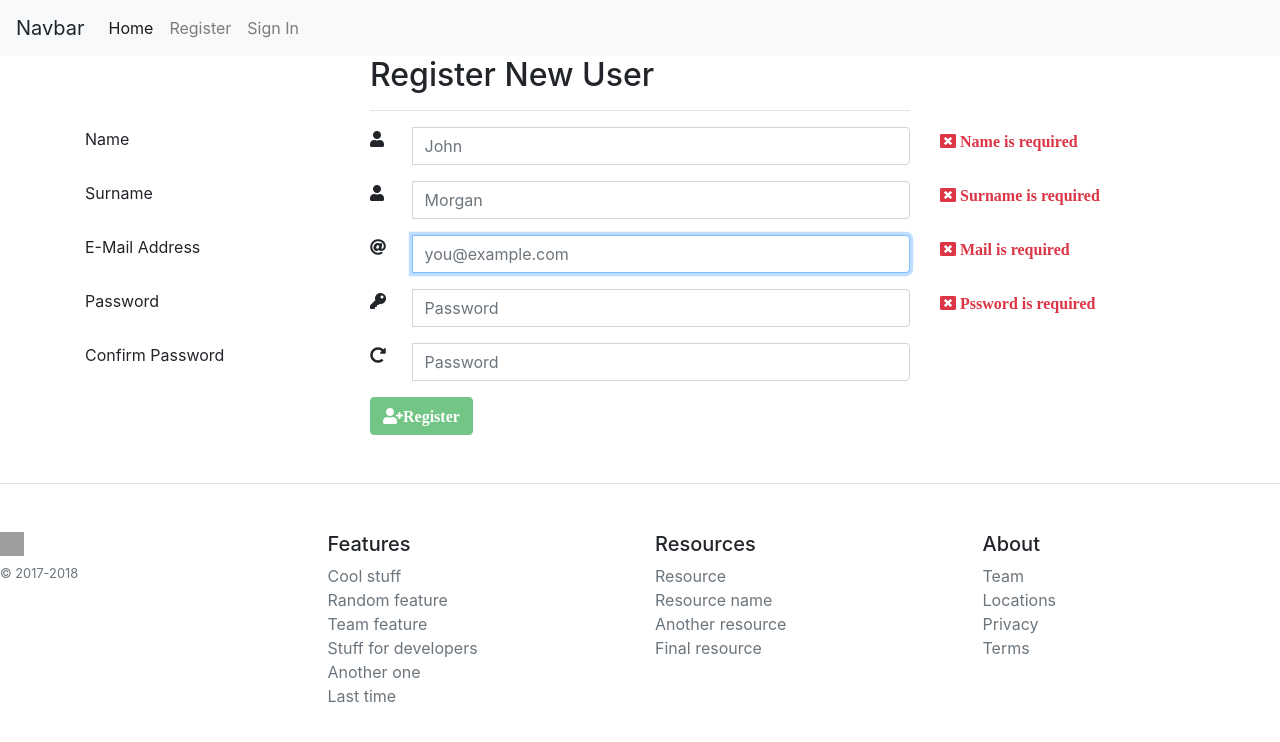
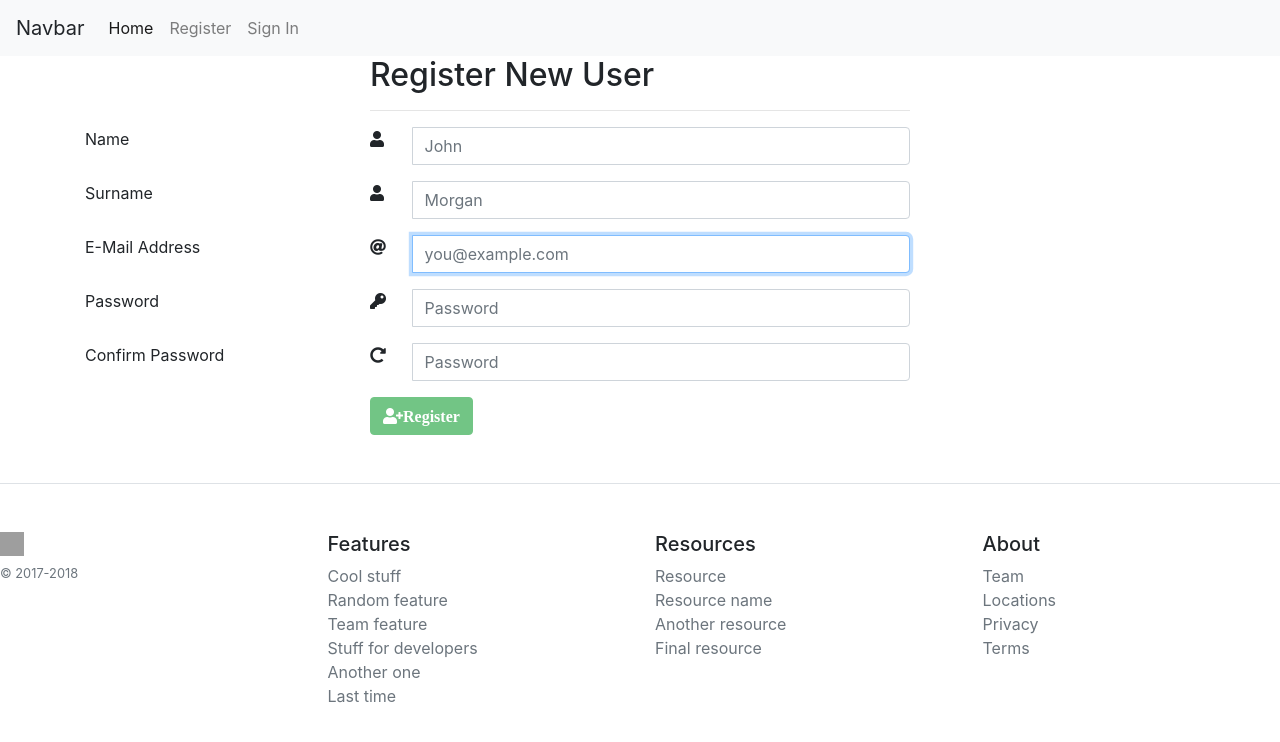
Before and after one commit to Smbat141/vue-api, a Vue app: page /logOut in a window 1280 px wide. Shown: the top 742 px of the page. Built offline with nearby package versions, Linux system fonts and the light colour scheme; grey boxes are pictures that could not be loaded.

Commit message:
vee validate

```diff
--- a/package.json
+++ b/package.json
@@ -10,6 +10,7 @@
   "dependencies": {
     "axios": "^0.18.0",
     "core-js": "^2.6.5",
+    "vee-validate": "^2.2.6",
     "vue": "^2.6.10",
     "vue-async-computed": "^3.6.1",
     "vue-axios": "^2.1.4",
--- a/src/components/Login.vue
+++ b/src/components/Login.vue
@@ -3,17 +3,19 @@
         <form class="form-signin" @submit.prevent>
             <h1 class="h3 mb-3 font-weight-normal">Please sign in</h1>
             <label for="inputEmail" class="sr-only">Email address</label>
-            <input type="email" id="inputEmail" class="form-control" placeholder="Email address" required autofocus
+            <input type="email" v-validate="'email'" id="inputEmail" name="email" class="form-control" placeholder="Email address" required autofocus
                    v-model="email">
+            <span class="text-danger" v-show="errors.has('email')">{{errors.first('email')}}</span>
             <label for="inputPassword" class="sr-only">Password</label>
-            <input type="password" id="inputPassword" class="form-control" placeholder="Password" required
+            <input type="password" v-validate="'min:8'" name="password" id="inputPassword" class="form-control" placeholder="Password" required
                    v-model="password">
+            <span class="text-danger" v-show="errors.has('password')">{{errors.first('password')}}</span>
             <div class="checkbox mb-3">
                 <label>
                     <input type="checkbox" value="remember-me"> Remember me
                 </label>
             </div>
-            <button class="btn btn-lg btn-primary btn-block" type="submit" @click="login">Sign in</button>
+            <button class="btn btn-lg btn-primary btn-block" type="submit" :disabled="errors.any()" @click="login">Sign in</button>
             <p class="mt-5 mb-3 text-muted">&copy; 2017-2018</p>
         </form>
         {{email}}
@@ -22,7 +24,6 @@
 </template>
 
 <script>
-    import {required, email} from 'vuelidate/lib/validators'
     import axios from 'axios'
     export default {
         name: "Login",
@@ -30,58 +31,11 @@
             return {
                 email: '',
                 password: '',
-                userData: [
-                    {
-                        name: 'John',
-                        surname: 'Fernandez',
-                        email: 'user1@gmail.com',
-                        password:'secret',
-                        status: 'block', //active or block
-                        activity: 'offline', //online or offline
-                        last_visit: '2019-04-29',
-                        image: 'https://encrypted-tbn0.gstatic.com/images?q=tbn:ANd9GcTWrkZnWIcM5SWiw59Vh5tdKzHNCtbVcTiLc2v6YNtXY52jTIb--A',
-                        role_id: 1, //1:user,2:admin,3:manager
-                        user_id:1,
-                    },
-                    {
-                        name: 'Michael',
-                        surname: 'Jordan',
-                        email: 'user2@gmail.com',
-                        password:'secret',
-                        status: 'block', //active or block
-                        activity: 'online', //online or offline
-                        last_visit: '2019-04-29',
-                        image: 'https://encrypted-tbn0.gstatic.com/images?q=tbn:ANd9GcTWrkZnWIcM5SWiw59Vh5tdKzHNCtbVcTiLc2v6YNtXY52jTIb--A',
-                        role_id: 1, //1:user,2:admin,3:manager
-                        user_id:2,
-                    },
-                    {
-                        name: 'Morgan',
-                        surname: 'Freeman',
-                        email: 'user3@gmail.com',
-                        password:'secret',
-                        status: 'block', //active or block
-                        activity: 'online', //online or offline
-                        last_visit: '2019-04-29',
-                        image: 'https://encrypted-tbn0.gstatic.com/images?q=tbn:ANd9GcTWrkZnWIcM5SWiw59Vh5tdKzHNCtbVcTiLc2v6YNtXY52jTIb--A',
-                        role_id: 1, //1:user,2:admin,3:manager
-                        user_id:3,
-                    }
-                ],
-            }
-        },
-        validations: {
-            email: {
-                email,
-                required
-            },
-            password: {
-                required
             }
         },
         methods: {
             login() {
-                let url = 'http://newsblog.test/api/login';
+                let url = 'http://127.0.0.1:8000/api/login';
                 let data = {
                     email:this.email,
                     password:this.password
@@ -98,9 +52,12 @@
                 })
             }
         },
+        computed: {
+            isComplete () {
+                return this.email && this.password
+            }
 
-
-
+    }
     }
 </script>
 
--- a/src/components/Register.vue
+++ b/src/components/Register.vue
@@ -16,16 +16,15 @@
                     <div class="form-group">
                         <div class="input-group mb-2 mr-sm-2 mb-sm-0">
                             <div class="input-group-addon is-invalid" style="width: 2.6rem"><i class="fa fa-user"></i></div>
-                            <input type="text" name="name" class="form-control" id="name" v-model="credentials.name" placeholder="John">
+                            <input v-model="credentials.name" v-validate="'required|min:3'" type="text" name="name" class="form-control" id="name"  placeholder="John">
                         </div>
                     </div>
 
                 </div>
                 <div class="col-md-3 ">
                     <div class="form-control-feedback">
-                        <span class="text-danger align-middle">
-                            <i class="fas fa-window-close" v-if="!$v.name.required"> Name is required</i>
-                            <i class="fas fa-window-close" v-if="!$v.name.minLength"> Min length 4</i>
+                        <span class="text-danger align-middle" v-show="errors.has('name')">
+                            <i class="fas fa-window-close" > {{errors.first('name')}}</i>
                         </span>
                     </div>
                 </div>
@@ -38,15 +37,14 @@
                     <div class="form-group">
                         <div class="input-group mb-2 mr-sm-2 mb-sm-0">
                             <div class="input-group-addon is-invalid" style="width: 2.6rem"><i class="fa fa-user"></i></div>
-                            <input type="text" name="sname" class="form-control" id="sname" v-model="credentials.sname"   placeholder="Morgan">
+                            <input v-validate="'required|min:5'" type="text" name="surname" class="form-control" id="surname" v-model="credentials.surname"   placeholder="Morgan">
                         </div>
                     </div>
                 </div>
                 <div class="col-md-3">
                     <div class="form-control-feedback">
-                        <span class="text-danger align-middle">
-                            <i class="fas fa-window-close" v-if="!$v.sname.required"> Surname is required</i>
-                            <i class="fas fa-window-close" v-if="!$v.sname.minLength"> Min length 4</i>
+                        <span class="text-danger align-middle" v-show="errors.has('surname')">
+                            <i class="fas fa-window-close" > {{errors.first('surname')}}</i>
                         </span>
                     </div>
                 </div>
@@ -59,17 +57,17 @@
                     <div class="form-group">
                         <div class="input-group mb-2 mr-sm-2 mb-sm-0">
                             <div class="input-group-addon" style="width: 2.6rem"><i class="fa fa-at"></i></div>
-                            <input type="text" name="email" class="form-control" id="email" v-model="credentials.email"
+                            <input v-validate="'email'" type="text" name="email" class="form-control" id="email" v-model="credentials.email"
                                    placeholder="you@example.com" required autofocus>
                         </div>
                     </div>
                 </div>
                 <div class="col-md-3">
                     <div class="form-control-feedback">
-                        <span class="text-danger align-middle">
-                            <i class="fas fa-window-close" v-if="!$v.email.required"> Mail is required</i>
-                            <i class="fas fa-window-close" v-if="!$v.email.email"> Not correct</i>
+                        <span class="text-danger align-middle" v-show="errors.has('email')">
+                            <i class="fas fa-window-close" > {{errors.first('email')}}</i>
                         </span>
+
                     </div>
                 </div>
             </div>
@@ -81,16 +79,15 @@
                     <div class="form-group has-danger">
                         <div class="input-group mb-2 mr-sm-2 mb-sm-0">
                             <div class="input-group-addon" style="width: 2.6rem"><i class="fa fa-key"></i></div>
-                            <input type="password" name="password" class="form-control" id="password" v-model="credentials.password"
+                            <input v-validate="'required|min:8'" ref="password" type="password" name="password" class="form-control" id="password" v-model="credentials.password"
                                    placeholder="Password" required>
                         </div>
                     </div>
                 </div>
                 <div class="col-md-3">
                     <div class="form-control-feedback">
-                        <span class="text-danger align-middle">
-                            <i class="fas fa-window-close" v-if="!$v.password.required"> Pssword is required</i>
-                            <i class="fas fa-window-close" v-if="!$v.password.minLength"> Min length 6</i>
+                         <span class="text-danger align-middle" v-show="errors.has('password')">
+                            <i class="fas fa-window-close" > {{errors.first('password')}}</i>
                         </span>
                     </div>
                 </div>
@@ -105,36 +102,36 @@
                             <div class="input-group-addon" style="width: 2.6rem">
                                 <i class="fas fa-redo-alt"></i>
                             </div>
-                            <input type="password" name="password-confirmation" class="form-control" v-model="credentials.confirm_password"
+                            <input v-validate="'confirmed:password'" data-vv-as="password" type="password" name="confirm_password" class="form-control" v-model="credentials.confirm_password"
                                    id="password-confirm" placeholder="Password" required>
                         </div>
                     </div>
                 </div>
                 <div class="col-md-3">
                     <div class="form-control-feedback">
-                        <span class="text-danger align-middle">
-                            <i class="fas fa-window-close" v-if="!$v.confirm_password.sameAsPassword"> not match</i>
+                        <span class="text-danger align-middle" v-show="errors.has('confirm_password')">
+                            <i class="fas fa-window-close" > {{errors.first('confirm_password')}}</i>
                         </span>
                     </div>
                 </div>
             </div>
+            <span class="text-danger align-middle" v-show="emailExist">
+                    <i class="fas fa-window-close" > Email exist</i>
+            </span>
             <div class="row">
                 <div class="col-md-3"></div>
                 <div class="col-md-6">
-                    <button type="submit" :disabled="$v.$invalid" class="btn btn-success" @click="register">
+                    <button type="submit"  class="btn btn-success" :disabled="errors.any() || !isComplete" @click="register">
                         <i class="fa fa-user-plus">Register</i>
                     </button>
                 </div>
             </div>
         </form>
-        <!--<pre>
-            {{$v}}
-        </pre>-->
+
     </div>
 </template>
 
 <script>
-    import { required, minLength,email,sameAs } from 'vuelidate/lib/validators'
     import axios from 'axios';
     export default {
         name: "Register",
@@ -142,45 +139,38 @@
             return {
                 credentials: {
                     name:'',
-                    sname:'',
+                    surname:'',
                     email:'',
                     password:'',
                     confirm_password:'',
-                }
-            }
-        },
-        validations: {
-            name:{
-                required,
-                minLength:minLength(4),
-            },
-            sname:{
-                required,
-                minLength:minLength(4),
-            },
-            email:{
-                required,
-                email,
-            },
-            password:{
-                required,
-                minLength:minLength(6),
-            },
-            confirm_password: {
-                sameAsPassword:sameAs('password')
+                },
+                emailExist:false
             }
         },
         methods:{
           register(){
-             axios.post('http://127.0.0.1:8000/api/register', this.credentials).then(response => {
+              axios.post('http://127.0.0.1:8000/api/register', this.credentials).then(response => {
                  if (response.status === 200) {
                      localStorage.setItem('user', JSON.stringify(response.data));
                      this.$store.commit('auth', response.data);
                      this.$router.push('/profile');
                  }
+
+             }).catch(error => {
+                 let validate = JSON.parse(error.request.responseText)
+                  this.emailExist = true
+                 /* console.log(validate.error[0]);
+                   if (validate.error[0] === 'The email has already been taken.') {
+                       this.emailExist = true
+                   }*/
              });
           }
         },
+        computed: {
+            isComplete () {
+                return this.credentials.name && this.credentials.surname && this.credentials.email && this.credentials.password&& this.credentials.confirm_password
+            }
+        }
     }
 </script>
 
--- a/src/main.js
+++ b/src/main.js
@@ -1,12 +1,12 @@
 import Vue from 'vue'
 import App from './App.vue'
 import VueRouter from 'vue-router';
-import Vuelidate from 'vuelidate'
 import router from './routes';
 import store from './store/index'
+import VeeValidate from 'vee-validate';
 
+Vue.use(VeeValidate);
 Vue.use(VueRouter);
-Vue.use(Vuelidate);
 
 new Vue({
     store,
```
